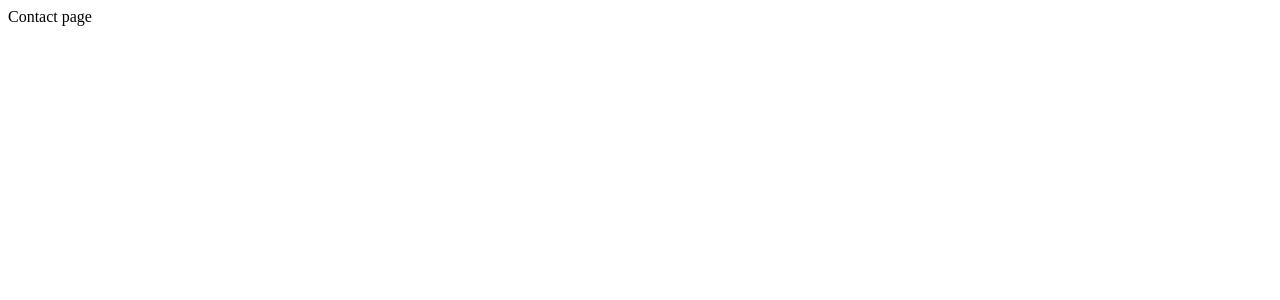
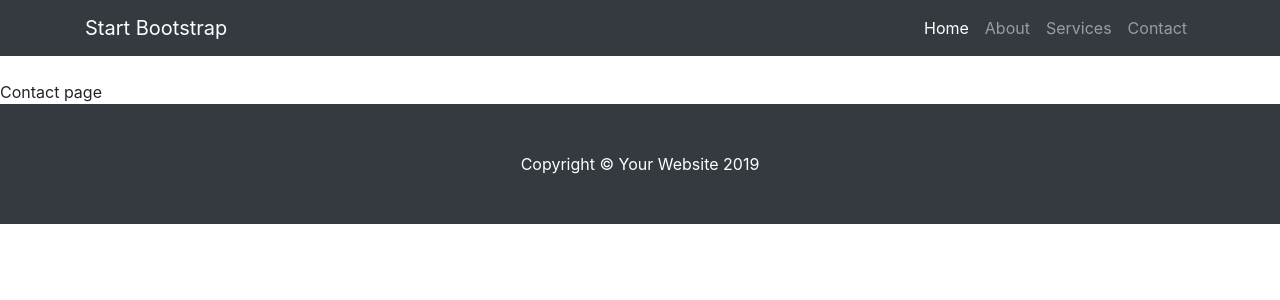
Before and after one commit to fochkun/movie-app, a Next.js app in the folder movie-app/: page /contact in a window 1280 px wide. Shown: the top 300 px of the page. Built offline with nearby package versions, Linux system fonts and the light colour scheme.

Commit message:
start app
default footer and header for all pages

```diff
--- /dev/null
+++ b/movie-app/pages/_app.js
@@ -0,0 +1,36 @@
+import App from 'next/app'
+import Head from 'next/head';
+import Nav from '../components/nav';
+import Footer from '../components/footer';
+
+class MovieApp extends App {
+
+    render() {
+
+        const { Component } = this.props;
+        return (
+            <div>
+                <Head>
+                    <title>Home</title>
+                    <link rel="stylesheet" href="https://stackpath.bootstrapcdn.com/bootstrap/4.3.1/css/bootstrap.min.css" integrity="sha384-ggOyR0iXCbMQv3Xipma34MD+dH/1fQ784/j6cY/iJTQUOhcWr7x9JvoRxT2MZw1T" crossOrigin="anonymous" />
+                    <script src="https://code.jquery.com/jquery-3.3.1.slim.min.js" integrity="sha384-q8i/X+965DzO0rT7abK41JStQIAqVgRVzpbzo5smXKp4YfRvH+8abtTE1Pi6jizo" crossOrigin="anonymous"></script>
+                    <script src="https://cdnjs.cloudflare.com/ajax/libs/popper.js/1.14.7/umd/popper.min.js" integrity="sha384-UO2eT0CpHqdSJQ6hJty5KVphtPhzWj9WO1clHTMGa3JDZwrnQq4sF86dIHNDz0W1" crossOrigin="anonymous"></script>
+                    <script src="https://stackpath.bootstrapcdn.com/bootstrap/4.3.1/js/bootstrap.min.js" integrity="sha384-JjSmVgyd0p3pXB1rRibZUAYoIIy6OrQ6VrjIEaFf/nJGzIxFDsf4x0xIM+B07jRM" crossOrigin="anonymous"></script>
+                </Head>
+                <Nav />
+                <div className="base-page">
+                    <Component />
+                </div>
+                <Footer />
+                <style jsx>{`
+                    .base-page {
+                    padding-top: 80px;
+                    }
+                `}
+                </style>
+            </div>
+        )
+    }
+}
+
+export default MovieApp
--- a/movie-app/pages/index.js
+++ b/movie-app/pages/index.js
@@ -1,26 +1,14 @@
-import Head from 'next/head';
-import Nav from '../components/nav';
+
 import SideMenu from '../components/sideMenu';
 import Carousel from '../components/Carousel';
 import MovieList from '../components/MovieList';
-import Footer from '../components/footer';
 import { getMovies } from '../actions/index'
-import { useState, useEffect } from 'react';
 
 
 const Home = (props) => {
 
   return (
     <div>
-      <Head>
-        <title>Home</title>
-        <link rel="stylesheet" href="https://stackpath.bootstrapcdn.com/bootstrap/4.3.1/css/bootstrap.min.css" integrity="sha384-ggOyR0iXCbMQv3Xipma34MD+dH/1fQ784/j6cY/iJTQUOhcWr7x9JvoRxT2MZw1T" crossOrigin="anonymous" />
-        <script src="https://code.jquery.com/jquery-3.3.1.slim.min.js" integrity="sha384-q8i/X+965DzO0rT7abK41JStQIAqVgRVzpbzo5smXKp4YfRvH+8abtTE1Pi6jizo" crossOrigin="anonymous"></script>
-        <script src="https://cdnjs.cloudflare.com/ajax/libs/popper.js/1.14.7/umd/popper.min.js" integrity="sha384-UO2eT0CpHqdSJQ6hJty5KVphtPhzWj9WO1clHTMGa3JDZwrnQq4sF86dIHNDz0W1" crossOrigin="anonymous"></script>
-        <script src="https://stackpath.bootstrapcdn.com/bootstrap/4.3.1/js/bootstrap.min.js" integrity="sha384-JjSmVgyd0p3pXB1rRibZUAYoIIy6OrQ6VrjIEaFf/nJGzIxFDsf4x0xIM+B07jRM" crossOrigin="anonymous"></script>
-      </Head>
-      <Nav />
-
       <div className="home-page">
         <div className="container">
           <div className="row">
@@ -33,20 +21,14 @@ const Home = (props) => {
               <Carousel />
               <div className="row">
                 <MovieList
-                movies = {props.movies}/>
+                movies = {props.movies || []}/>
               </div>
             </div>
           </div>
         </div>
       </div>
 
-      <Footer />
-      <style jsx>{`
-        .home-page {
-          padding-top: 80px;
-        }
-      `}
-      </style>
+
     </div>
   )
 }
```
